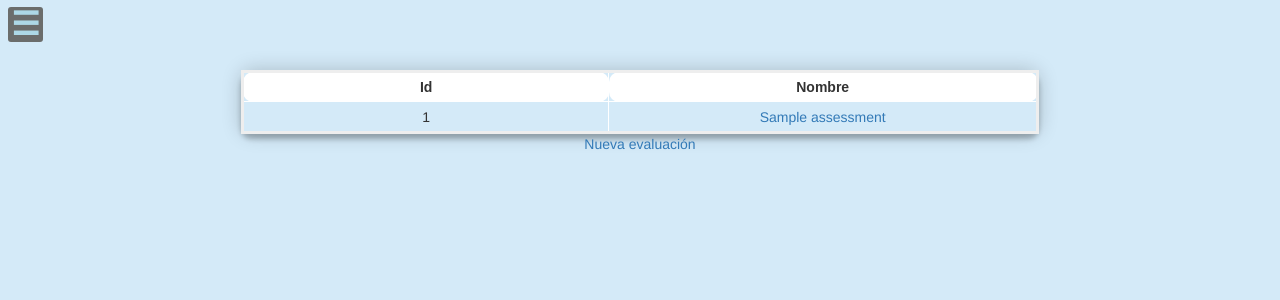
After one commit to marteoma/FrameworkGamificacion, a Django app: page /assessments in a window 1280 px wide. The commit adds this page. Shown: the top 300 px of the page. Run offline with Django 3.2, Linux system fonts and the light colour scheme; a user stored in the database is signed in; tables that the repository leaves empty hold one stand-in row (values such as "Sample post"); some libraries are stand-ins or nearby versions.

Commit message:
Fix some redirect errors, Add gamification per user (starting)
Added a list of assessments strategies, associeted to the objectives, this is per user, TODO: Change the objectives to be per user too.

```diff
--- a/framework/forms.py
+++ b/framework/forms.py
@@ -26,6 +26,12 @@ class Register(forms.Form):
     username = forms.CharField(label='', required=True, widget=forms.TextInput(attrs={'placeholder': 'Usuario'}))
     email = forms.CharField(label='', required=True, widget=forms.EmailInput(attrs={'placeholder': 'Correo Electrónico'}))
     password = forms.CharField(label='', required=True, widget=forms.PasswordInput(attrs={'placeholder': 'Contraseña'}))
+
+class NewAssessment(forms.Form):
+    '''
+    Form to create a new assessment
+    '''
+    name = forms.CharField(label='', required=True, widget=forms.TextInput(attrs={'placeholder': 'Nombre'}))
 
 class Learning_ObjectivesForm(forms.ModelForm):
     class Meta:
--- a/framework/models.py
+++ b/framework/models.py
@@ -1,18 +1,23 @@
 from django.db import models
-from django.contrib.auth.models import AbstractUser
-from framework.choices import *
+from django.contrib.auth.models import User
 
-# Create your models here.
-# class User(AbstractUser):
-#     identifier = models.CharField(max_length=20, unique=True)
-#     USERNAME_FIELD = 'identifier'
+class Assessment(models.Model):
+    '''
+    An assessment related to an specific user
+    '''
+    objects = models.Manager()
+    owner = models.ForeignKey(User, on_delete=models.CASCADE)
+    name = models.CharField(null=False, max_length=100)
 
-#Modelo correspondiente a los objetivos de aprendizaje
 class Learning_Objectives(models.Model):
+    '''
+    Modelo correspondiente a los objetivos de aprendizaje
+    '''
     objects = models.Manager()
     id = models.IntegerField(primary_key=True)
     objective = models.CharField(max_length=100, null=False)
     principle = models.IntegerField(null=False, default=1)
     grade = models.IntegerField(null=False, default=1)
     evidence = models.CharField(max_length=150, null=False)
-    wid = models.IntegerField(null=False, default=1)
+    wid = models.DecimalField(null=False, max_digits=5, decimal_places=2)
+    assesment = models.ForeignKey(Assessment, on_delete=models.CASCADE)
--- /dev/null
+++ b/framework/templates/framework/assessment_list.html
@@ -0,0 +1,23 @@
+{% extends 'framework/base.html' %}
+
+{% block content %}
+<table class="tg">
+	<tr>
+	  <th class="tg-baqh">Id</th>
+	  <th class="tg-baqh">Nombre</th>
+	</tr>
+	{% if assessments %}
+	{% for i in assessments %}
+	<tr>
+	  <td class="tg-baqh">{{i.id}}</td>
+	  <td class="tg-baqh"><a href="#">{{i.name}}</a></td>
+	</tr>
+	{% endfor %}
+
+	{% else %}
+	<h4>No hay evaluaciones</h4>
+	{% endif %}
+  </table>
+  <a href="{% url 'framework:new_assessment' %}">Nueva evaluación</a>
+{% endblock%}
+</html>
--- a/framework/templates/framework/base.html
+++ b/framework/templates/framework/base.html
@@ -17,6 +17,7 @@
   <a href="{% url 'framework:evaluacion' %}" class="nav__item current">Evaluar</a>
   <a href="{% url 'framework:objetivos' %}" class="nav__item">Objetivo Nuevo</a>
   <a href="{% url 'framework:list_objetivos' %}" class="nav__item">Lista de objetivos</a>
+  <a href="{% url 'framework:assessment' %}" class="nav__item">Lista de evaluaciones</a>
   <a href="{% url 'framework:logout' %}" class="nav__item">Log Out</a>
 </nav>
 <body>
--- a/framework/urls.py
+++ b/framework/urls.py
@@ -13,4 +13,6 @@ urlpatterns = [
     path('listobj', views.list_objectives, name='list_objetivos'),
     path('editar/<int:codigo>/', views.v_learning_objectives_edit, name='edit_objetivos'),
     path('delete/<int:codigo>/', views.v_learning_objectives_delete, name='delete_objetivos'),
+    path('assessments', views.list_assessment, name='assessment'),
+    path('assessments/new', views.new_assessment, name='new_assessment'),
 ]
--- a/framework/views.py
+++ b/framework/views.py
@@ -4,8 +4,8 @@ from django.contrib.auth import authenticate, logout, login
 from django.http import HttpResponse
 from django.contrib.auth.models import User
 from .utils import calc_level
-from .forms import Evaluate, Login, Register, Learning_ObjectivesForm
-from .models import Learning_Objectives
+from .forms import Evaluate, Login, Register, Learning_ObjectivesForm, NewAssessment
+from .models import Learning_Objectives, Assessment
 
 # Create your views here.
 def index(request):
@@ -29,13 +29,12 @@ def evaluacion(request):
     form = Evaluate()
     return render(request, 'framework/evaluar.html', {"form": form})
 
+@login_required
 def resultados(request):
     '''
     Show the result of the evaluation
     '''
-    r = int(request.POST['constant_r'])
-    s = int(request.POST['constant_s'])
-    m = int(request.POST['constant_m'])
+
     grade = int(request.POST['grade'])
 
     result = calc_level(grade)
@@ -54,8 +53,13 @@ def register(request):
         password = request.POST['password']
         user = User.objects.create_user(username, email, password)
         user.save()
-        form = Evaluate()
-        return render(request, 'framework/evaluar.html', {"form": form})
+
+        #Login the new created user
+        user = authenticate(username=username, password=password)
+        login(request, user)
+
+        assessments = Assessment.objects.filter(owner=user.id)
+        return redirect('/assessments', {'assessments': assessments})
 
 def v_login(request):
     '''
@@ -67,13 +71,14 @@ def v_login(request):
     user = authenticate(request, username=username, password=password)
     if user is not None:
         login(request, user)
-        form = Evaluate()
-        return render(request, 'framework/evaluar.html', {"form": form})
+        assessments = Assessment.objects.filter(owner=user.id)
+        return redirect('/assessments', {'assessments': assessments})
     else:
         form = Login()
         return render(request, 'framework/index.html',
         { 'error': 'Usuario o contraseña incorrectos', 'form': form})
 
+@login_required
 def v_logout(request):
     '''
     Close the current user session
@@ -83,6 +88,7 @@ def v_logout(request):
     return render(request, 'framework/index.html',
     { 'form': form})
 
+@login_required
 def v_learning_objectives(request):
     '''
     Method add a learning objectives
@@ -96,6 +102,7 @@ def v_learning_objectives(request):
 
     return render(request,'framework/objetivos_aprendizaje.html', {'form': form})
 
+@login_required
 def v_learning_objectives_edit(request, codigo):
     '''
     Method edit a learning objectives
@@ -110,6 +117,7 @@ def v_learning_objectives_edit(request, codigo):
         return redirect('framework:list_objetivos')
     return render(request, 'framework/objetivos_aprendizaje.html', {'form': form})
 
+@login_required
 def v_learning_objectives_delete(request, codigo):
     '''
     Method delete a learning objectives
@@ -120,7 +128,7 @@ def v_learning_objectives_delete(request, codigo):
         return redirect('framework:list_objetivos')
     return render(request,'framework/objetivos_aprendizaje.html', {'form':inst})
 
-
+@login_required
 def list_objectives(request):
     '''
     Method list learning objectives
@@ -128,3 +136,34 @@ def list_objectives(request):
     listt = Learning_Objectives.objects.all()
     context = {'lista_obj': listt}
     return render(request, 'framework/lista_obj.html', context)
+
+@login_required
+def list_assessment(request):
+    '''
+    List all the assessment of an user
+    '''
+    user = request.user.id
+    assessments = Assessment.objects.filter(owner=user)
+    context = { 'assessments': assessments }
+    return render(request, 'framework/assessment_list.html', context)
+
+@login_required
+def new_assessment(request):
+    '''
+    Creates a new assessment linked the current user
+    '''
+    if request.method == 'POST':
+        #The current logged user
+        user = request.user
+
+        #Save the new assessment
+        user.assessment_set.create(name=request.POST['name'])
+
+        #Gets list of assessment to redirect
+        assessments = Assessment.objects.filter(owner=user.id)
+        context = { 'assessments': assessments }
+        #Redirect to avoid resave when update the page
+        return redirect('/assessments', context)
+    else:
+        form = NewAssessment()
+        return render(request, 'framework/assessment_new.html', {'form': form})
```
Also changed, not shown: framework/templates/framework/assessment_new.html (added, +17 -0 lines).
